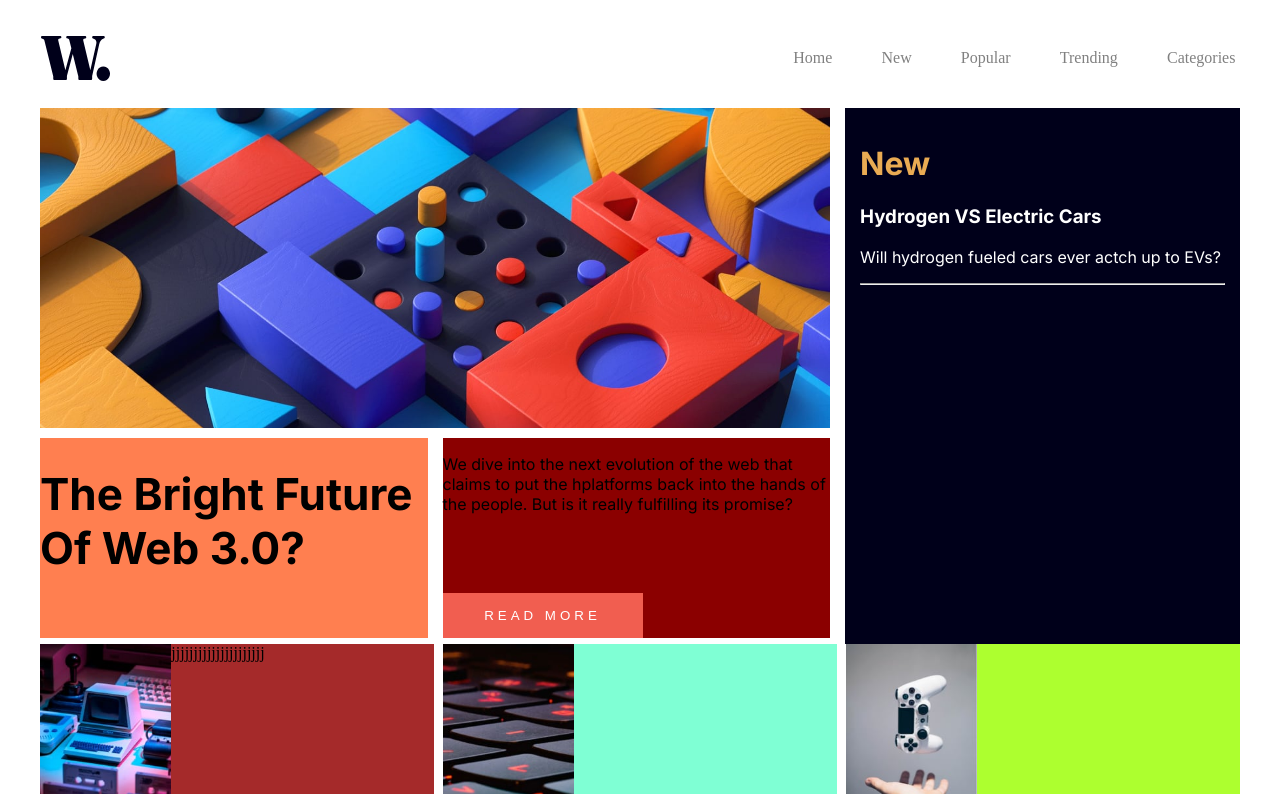
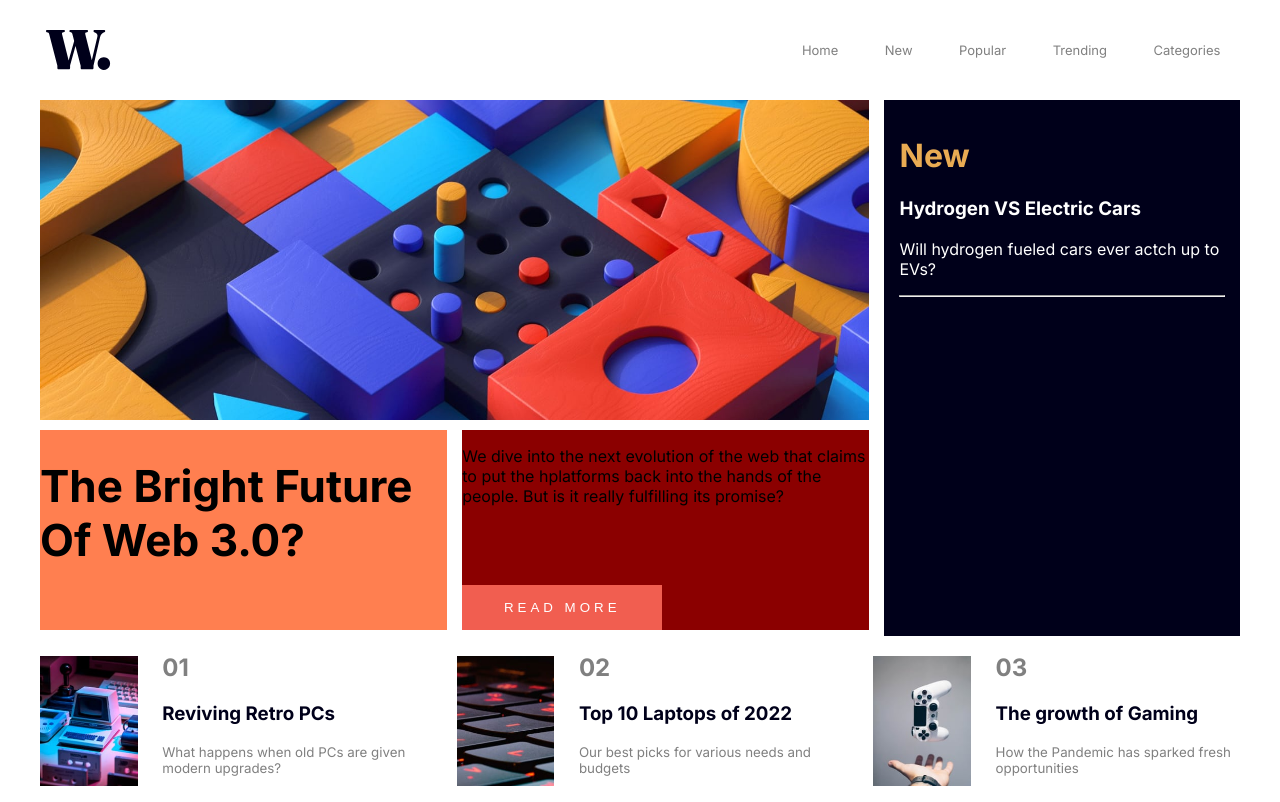
Before and after one commit to nonso-ng/Newspage, a Vue app: page / in a window 1280 px wide. Built offline with nearby package versions, Linux system fonts and the light colour scheme.

Commit message:
update the codebase

```diff
--- a/src/App.vue
+++ b/src/App.vue
@@ -12,17 +12,17 @@
 </template>
 
 <style scoped>
-@import url('https://fonts.googleapis.com/css2?family=Inter:wght@400;700;800&family=Montserrat:wght@100;200;300;400;500;700&display=swap');
+
 @import url('https://fonts.googleapis.com/css2?family=Inter:wght@400;700;800&family=Montserrat:wght@100;200;300;400;500;700&family=Noto+Sans+JP:wght@100;300;400&display=swap');
 
 
 
-  *{
+  /* *{
     margin: 0 auto;
     padding: 0;
     max-width: 1200px;
 
-  }
+  } */
 
 
 
--- /dev/null
+++ b/src/assets/global.css
@@ -0,0 +1,11 @@
+@import url('https://fonts.googleapis.com/css2?family=Inter:wght@400;700;800&family=Montserrat:wght@100;200;300;400;500;700&display=swap');
+
+
+
+
+
+body{
+    margin: 0 auto;
+    padding: 0;
+    max-width: 1200px;
+}
--- a/src/components/Hero-sub.vue
+++ b/src/components/Hero-sub.vue
@@ -2,29 +2,44 @@
     <div class="footer">
         <div class="part-one">
             <div class="part-one-img"></div>
-            <div>jjjjjjjjjjjjjjjjjjjjj</div>
+            <div class="part-one-text">
+                <h2>01</h2>
+                <h3>Reviving Retro PCs</h3>
+                <p>What happens when old PCs are given modern upgrades?</p>
+            </div>
         </div>
         <div class="part-two">
             <div class="part-two-img"></div>
-            <div></div>
+            <div class="part-two-text">
+                <h2>02</h2>
+                <h3>Top 10 Laptops of 2022</h3>
+                <p>Our best picks for various needs and budgets</p>
+            </div>
         </div>
         <div class="part-three">
             <div class="part-three-img"></div>
-            <div></div>
+            <div class="part-three-text">
+                <h2>03</h2>
+                <h3>The growth of Gaming</h3>
+                <p>How the Pandemic has sparked fresh opportunities</p>
+            </div>
         </div>
     </div>
 </template>
 
-<style>
+<style scoped>
 .footer{
     background-color: white;
     display: grid;
-    grid-template-columns: 1fr 1fr 1fr;
+    grid-template-columns: 0.9fr 0.9fr 0.9fr;
     margin-top: 20px;
-    gap: 9px;
+    gap: 50px;
+    color: gray;
+    font-family: 'Inter', sans-serif;
+    font-size: medium;
 }
 .part-one{
- background-color: brown;
+ /* background-color: brown; */
  display: grid;
  grid-auto-flow: column;
  grid-template-columns: 1fr 2fr;
@@ -32,13 +47,13 @@
 }
 
 .part-two{
-    background-color:aquamarine ;
+    /* background-color:aquamarine ; */
     display: grid;
     grid-auto-flow: column;
     grid-template-columns: 1fr 2fr;
 }
 .part-three{
-    background-color: greenyellow;
+    /* background-color: greenyellow; */
     display: grid;
     grid-auto-flow: column;
     grid-template-columns: 1fr 2fr;
@@ -48,23 +63,54 @@
     background-image: url(../assets/image-retro-pcs.jpg);
     background-size: cover;
 
-    height: 150px;
-    width: 100%;
+    height: 130px;
+    width: 80%;
 
 }
 .part-two-img{
     background-image: url(../assets/image-top-laptops.jpg);
     background-size: cover;
 
-    height: 150px;
-    width: 100%;
+    height: 130px;
+    width: 80%;
 }
 .part-three-img{
     background-image: url(../assets/image-gaming-growth.jpg);
     background-size: cover;
 
-    height: 150px;
-    width: 100%;
+    height: 130px;
+    width: 80%;
+}
+.part-one-text{
+    margin-top: -23px;
+}
+.part-one-text p{
+    font-size:smaller ;
+}
+.part-one-text h3{
+    color: hsl(240, 100%, 5%);
+}
+
+
+.part-two-text{
+    margin-top: -23px;
+}
+.part-two-text p{
+    font-size:smaller ;
+}
+.part-two-text h3{
+    color: hsl(240, 100%, 5%);
+}
+
+
+.part-three-text{
+    margin-top: -23px;
+}
+.part-three-text p{
+    font-size:smaller ;
+}
+.part-three-text h3{
+    color: hsl(240, 100%, 5%);
 }
 
 
--- a/src/components/Hero.vue
+++ b/src/components/Hero.vue
@@ -24,7 +24,7 @@
 </template>
 
 
-<style>
+<style scoped>
 
 
 
@@ -33,14 +33,11 @@
     display: grid;
     gap: 15px;
     height:67vh;
-    grid-template-columns: 2fr 1fr;
+    grid-template-columns: 2.1fr 0.9fr;
 
     font-family: 'Inter', sans-serif;
 }
-.hero-left{
 
-
-}
 .hero-right{
     background-color: hsl(240, 100%, 5%);
     color: white;
--- a/src/components/NavigationBar.vue
+++ b/src/components/NavigationBar.vue
@@ -19,7 +19,7 @@
 
 </script>
 
-<style>
+<style scoped>
 
 
 .navbar{
@@ -31,11 +31,14 @@
     max-width: 1200px;
     align-items: center;
     color: grey;
+    /* font-family:'Inter', sans-serif ; */
+
+
 
 }
 .navbar img{
-  width: 70px;
-  height: 45px;
+  width: 65px;
+  height: 40px;
   margin-left: -200px;
 }
 
@@ -44,8 +47,12 @@
   list-style: none;
   gap: 20%;
 
+}
 
-
+.navbar ul li{
+  font-family: 'Inter', sans-serif;
+  font-size:small;
+  font-weight: 500;
 }
 
 
--- a/src/main.js
+++ b/src/main.js
@@ -1,5 +1,6 @@
 import { createApp } from 'vue'
 import App from './App.vue'
+import "./assets/global.css"
 
 
 
```
